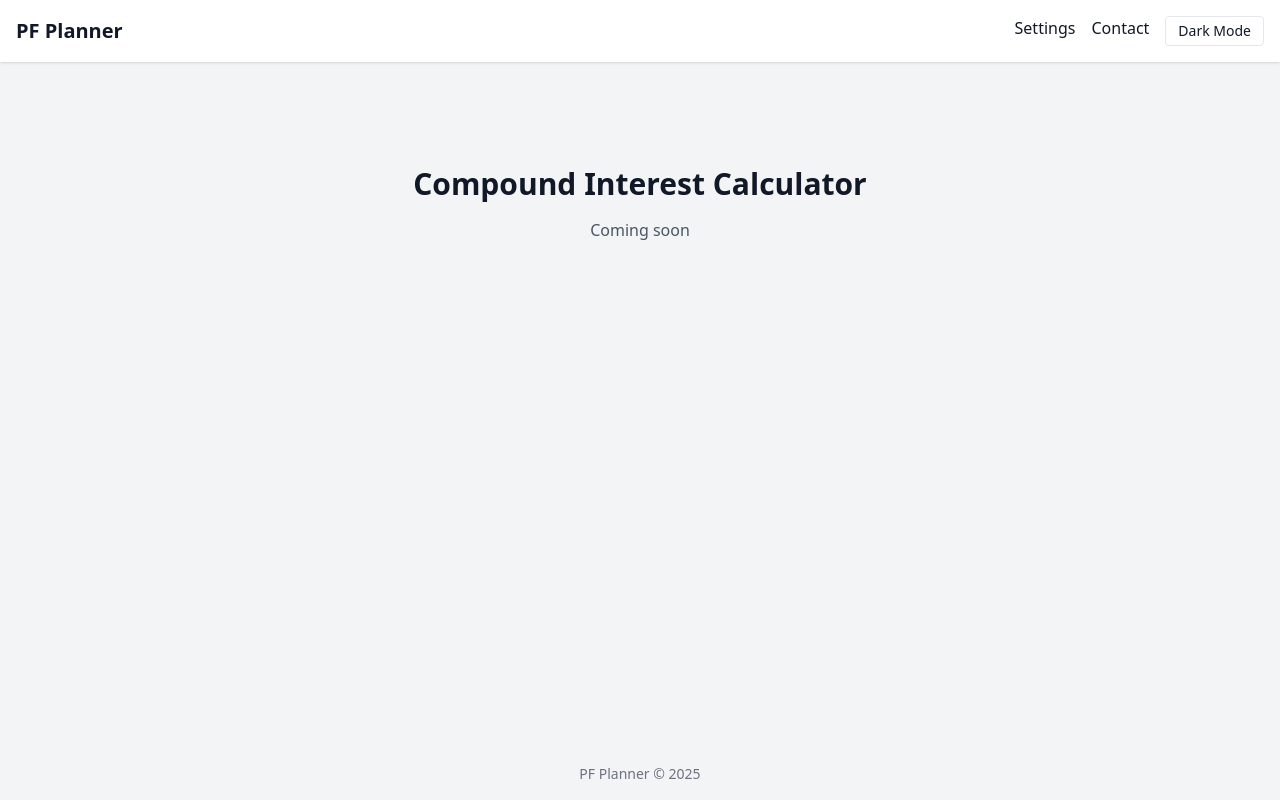
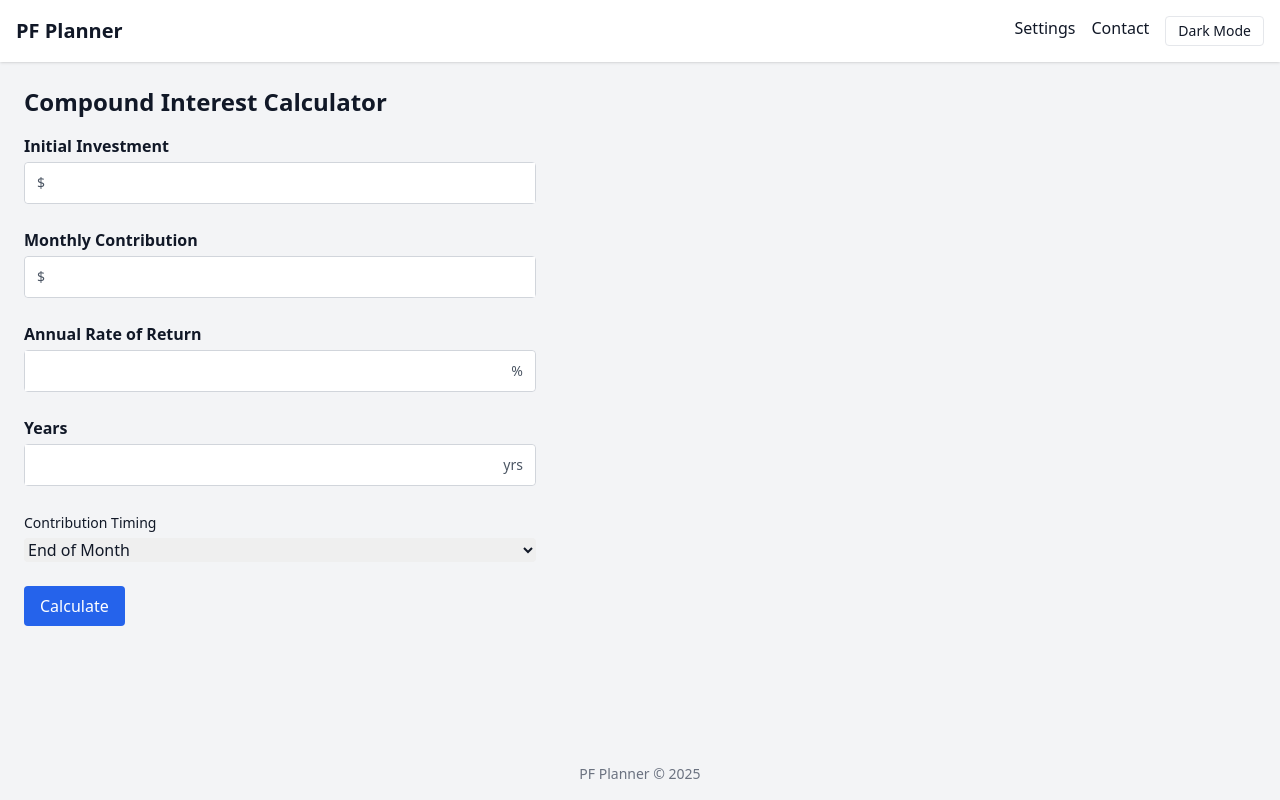
Before and after one commit to RobRodGobe/PFPlanner, a Flask app: page /calculators/compound-interest in a window 1280 px wide. Run offline with Flask 3, Linux system fonts and the light colour scheme; parts of the project's set-up code (start-up, migrations or seed data) failed here and were passed over; some libraries are stand-ins or nearby versions.

Commit message:
Fix bug found on term inputs and start working on Compound Interest Calculator

```diff
--- a/Backend/blueprints/calculators/routes.py
+++ b/Backend/blueprints/calculators/routes.py
@@ -5,6 +5,7 @@ from . import calculators_bp
 from Backend.services.house_affordability_standard import calculate_affordability
 from Backend.services.house_affordability_custom import solve_max_home_price
 from Backend.services.sanitize import sanitize_number
+from Backend.services.compound_interest_standard import compound_growth
 
 # ------------------------------------------------------------
 # Calculators Home
@@ -14,9 +15,40 @@ def calculators_home():
     return render_template("calculators/index.html")
 
 
-@calculators_bp.get("/compound-interest")
+@calculators_bp.route("/compound-interest", methods=["GET", "POST"])
 def calc_compound():
-    return render_template("coming_soon.html", title="Compound Interest Calculator")
+    result = None
+
+    if request.method == "POST":
+        # ✅ Reuse your sanitize_number everywhere
+        initial = sanitize_number(request.form.get("initial")) or 0
+        monthly = sanitize_number(request.form.get("monthly")) or 0
+        rate = sanitize_number(request.form.get("rate")) or 0
+        years = sanitize_number(request.form.get("years")) or 0
+
+        # ✅ Enforce integer years (sanitize_number returns float)
+        years = int(years)
+
+        timing = request.form.get("timing", "end")
+
+        result = compound_growth(
+            initial=initial,
+            monthly=monthly,
+            annual_rate=rate,
+            years=years,
+            contribution_timing=timing,
+        )
+
+        if request.headers.get("HX-Request"):
+            return render_template(
+                "calculators/compound_interest/_results.html",
+                result=result
+            )
+
+    return render_template(
+        "calculators/compound_interest/index.html",
+        result=result
+    )
 
 
 @calculators_bp.get("/wealth-multiplier")
--- a/Frontend/static/styles.css
+++ b/Frontend/static/styles.css
@@ -647,6 +647,10 @@ video {
   display: flex;
 }
 
+.table {
+  display: table;
+}
+
 .grid {
   display: grid;
 }
@@ -884,6 +888,10 @@ video {
   border-width: 1px;
 }
 
+.border-b {
+  border-bottom-width: 1px;
+}
+
 .border-none {
   border-style: none;
 }
@@ -1013,6 +1021,10 @@ video {
   padding-bottom: 0.75rem;
 }
 
+.text-left {
+  text-align: left;
+}
+
 .text-center {
   text-align: center;
 }
@@ -1042,12 +1054,21 @@ video {
   line-height: 1rem;
 }
 
+.text-lg {
+  font-size: 1.125rem;
+  line-height: 1.75rem;
+}
+
 .font-bold {
   font-weight: 700;
 }
 
 .font-semibold {
   font-weight: 600;
+}
+
+.font-medium {
+  font-weight: 500;
 }
 
 .text-blue-600 {
--- /dev/null
+++ b/Frontend/templates/calculators/compound_interest/index.html
@@ -0,0 +1,48 @@
+{# Frontend/templates/calculators/compound_interest/index.html #}
+{% extends "base.html" %}
+{% from "macros/input_combo.html" import input_combo %}
+{% block title %}House Affordability{% endblock %}
+{% set mode = mode or "standard" %}
+
+{% block content %}
+
+<h1 class="text-2xl font-bold mb-4">Compound Interest Calculator</h1>
+
+<div class="flex flex-col lg:flex-row lg:space-x-12">
+
+    <div class="flex-1">
+        <form
+            method="POST"
+            hx-post="{{ url_for('calculators.calc_compound') }}"
+            hx-target="#results"
+            hx-swap="innerHTML"
+            class="space-y-6 max-w-lg"
+        >
+
+            {{ input_combo("initial", "Initial Investment", prefix="$", classes="money-input") }}
+            {{ input_combo("monthly", "Monthly Contribution", prefix="$", classes="money-input") }}
+            {{ input_combo("rate", "Annual Rate of Return", suffix="%", classes="percent-input") }}
+            {{ input_combo("years", "Years", suffix="yrs", classes="term-input") }}
+
+            <label class="block">
+                <span class="text-sm font-medium">Contribution Timing</span>
+                <select name="timing" class="mt-1 block w-full rounded border-gray-300 dark:bg-gray-700">
+                    <option value="end">End of Month</option>
+                    <option value="beginning">Beginning of Month</option>
+                </select>
+            </label>
+
+            <button class="mt-6 px-4 py-2 bg-blue-600 text-white rounded">
+                Calculate
+            </button>
+        </form>
+    </div>
+
+    <div class="flex-1 mt-8 lg:mt-0" id="results">
+        {% if result %}
+            {% include "calculators/compound_interest/_results.html" %}
+        {% endif %}
+    </div>
+
+</div>
+{% endblock %}
--- a/Frontend/templates/calculators/house_affordability/_custom_calculator.html
+++ b/Frontend/templates/calculators/house_affordability/_custom_calculator.html
@@ -178,7 +178,7 @@
                 label="Loan Term (years)",
                 suffix="years",
                 placeholder="30",
-                classes="numeric-input",
+                classes="term-input",
                 required=True
             ) }}
 
@@ -212,4 +212,4 @@
 
 </div>
 
-<script src="{{ url_for('static', filename='js/custom_calculator.js') }}"></script>
+<script src="{{ url_for('static', filename='js/house_affordability/custom_calculator.js') }}"></script>
--- a/Frontend/templates/calculators/house_affordability/_standard_calculator.html
+++ b/Frontend/templates/calculators/house_affordability/_standard_calculator.html
@@ -48,7 +48,7 @@
                 label="Loan Term (years)",
                 suffix="years",
                 placeholder="30",
-                classes="numeric-input",
+                classes="term-input",
                 error=errors.loan_term,
                 required=True
             ) }}
```
Also changed, not shown: Backend/services/compound_interest_standard.py (added, +55 -0 lines), Frontend/templates/calculators/compound_interest/_results.html (added, +32 -0 lines), TODO.txt (+10 -0 lines), tests/js/test_auto_update_logic.test.js (+1 -1 lines), tests/js/test_dp_dollar_mode.test.js (+1 -1 lines), tests/js/test_dp_percent_mode.test.js (+1 -1 lines), tests/js/test_slider_logic.test.js (+1 -1 lines), Backend/services/compound_interest_custom.py (added), Frontend/static/js/compound_interest/compound_interest.js (added), Frontend/static/js/house_affordability/custom_calculator.js (renamed from Frontend/static/js/custom_calculator.js), Frontend/templates/calculators/compound_interest/_chart.html (added).
